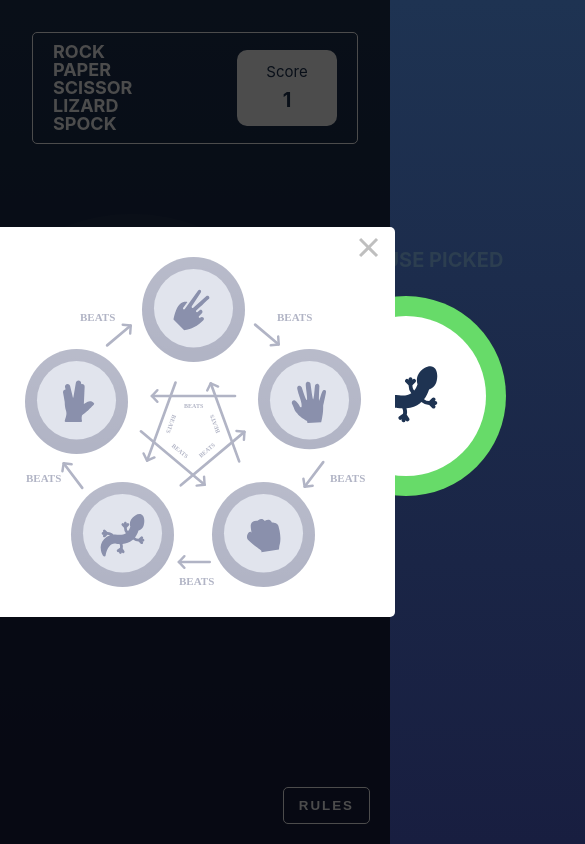
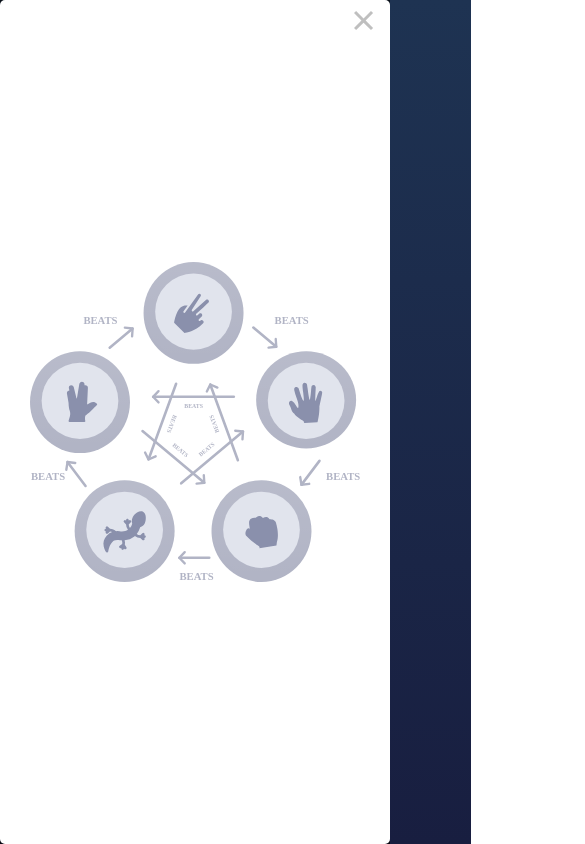
Before and after one commit to chiara-iannuzzi/rock-paper-scissor, a Vue app: page /pick/0 in a window 390 px wide. Both pictures are taken after a click on the button "RULES". Shown: the whole page, 585 px wide, since content can reach past the window. Built offline with nearby package versions, Linux system fonts and the light colour scheme.

Commit message:
style: add responsive design

```diff
--- a/src/App.vue
+++ b/src/App.vue
@@ -24,15 +24,22 @@ function toggleRuleModal() {
 
   <Button class="rule-button" link="" @click="toggleRuleModal" theme="secondary">Rules</Button>
   <Modal :isOpen="isRuleOpen" @close="isRuleOpen = false">
-    <img src="@/assets/image-rules-bonus.svg">
+    <img class="rule-img" src="@/assets/image-rules-bonus.svg">
   </Modal>
 
 </template>
 
 <style lang="scss">
-  .rule-button{
-    position: fixed;
-    bottom: rem(20);
-    right: rem(20);
+  .rule{
+    &-img{
+      width: auto;
+      height: fit-content;
+      max-width: 100%;
+    }
+    &-button{
+      position: fixed;
+      bottom: rem(20);
+      right: rem(20);
+    }
   }
 </style>
--- a/src/assets/base.css
+++ b/src/assets/base.css
@@ -83,4 +83,5 @@ body {
   text-rendering: optimizeLegibility;
   -webkit-font-smoothing: antialiased;
   -moz-osx-font-smoothing: grayscale;
+  overflow: hidden;
 }
--- a/src/assets/main.css
+++ b/src/assets/main.css
@@ -3,6 +3,6 @@
 #app {
   max-width: 1280px;
   margin: 0 auto;
-  padding: 2rem;
+  padding: 20px;
   font-weight: normal;
 }
--- a/src/assets/variables.scss
+++ b/src/assets/variables.scss
@@ -1,7 +1,5 @@
 $blue: #1e3352;
 $radius: 5px;
-$rpsIconWidth: 150;
-$rpsIconBgWidth : calc($rpsIconWidth - 20);
 
 $rock: #db3b55;
 $paper: #5871F0;
--- a/src/components/Modal.vue
+++ b/src/components/Modal.vue
@@ -51,13 +51,19 @@
         &-content {
             transition: .3s ease;
             transform: translateY(-20px);
-            flex-basis: 600px;
+            width: 100%;
+            height: 100%;
+            max-width: rem(600);
             padding: rem(30);
             background-color: white;
             border-radius: 5px;
             display: flex;
+            align-items: center;
             justify-content: center;
             position: relative;
+            @media screen and (min-width: 1280px) {
+              height: unset;
+            }
         }
         &-close{
           position: absolute;
--- a/src/components/Pick.vue
+++ b/src/components/Pick.vue
@@ -1,6 +1,37 @@
 <script setup lang="ts">
-  import { rps } from '../constants';
+  import { ref } from 'vue';
+import { rps } from '../constants';
   import Icon from './Icon.vue'
+
+  //State
+  const rpsIconWidthNumber = ref(0)
+  const rpsIconWidth = ref()
+  const rpsIconBgWidthNumber = ref()
+  const rpsIconBgWidth = ref()
+  const rpsIconTop = ref()
+
+  function changeSize(baseSize:number, rpsTop:number){
+    rpsIconWidthNumber.value = baseSize
+    rpsIconWidth.value = `${rpsIconWidthNumber.value}px`
+    rpsIconBgWidthNumber.value = rpsIconWidthNumber.value - 20;
+    rpsIconBgWidth.value = `${rpsIconBgWidthNumber.value}px`
+    rpsIconTop.value = `${rpsTop}px`
+  }
+
+  function changeRpsSize(){
+    if(window.innerWidth < 1280){
+      changeSize(100, 60)
+    }
+    else{
+      changeSize(150, 90)
+    }
+  }
+
+  changeRpsSize()
+
+  window.addEventListener('resize', () => {
+    changeRpsSize()
+  })
 
 </script>
 
@@ -22,8 +53,8 @@
     bottom: $bottom;
     left: $left;
     right: $right;
-    width: rem($rpsIconWidth);
-    height: rem($rpsIconWidth);
+    width: v-bind(rpsIconWidth);
+    height: v-bind(rpsIconWidth);
     display: flex;
     align-items: center;
     justify-content: center;
@@ -32,8 +63,8 @@
     &::after{
       content:"";
       position:absolute;
-      width: rem($rpsIconBgWidth);
-      height: rem($rpsIconBgWidth);
+      width: v-bind(rpsIconBgWidth);
+      height: v-bind(rpsIconBgWidth);
       left: 10px;
       top: 10px;
       background: white;
@@ -56,24 +87,27 @@
       max-width: fit-content;
       margin: rem(150) auto 0 auto;
       &-background{
-        width: rem(400);
+        width: rem(280);
+        @media screen and (min-width: 1280px) {
+          width: rem(400);
+        }
       }
     }
     &-icon{
       &-paper{
-        @include rpsLinkStyle(90px, unset, calc(($rpsIconWidth / 4) * -1px), unset);
+        @include rpsLinkStyle(v-bind(rpsIconTop), unset, calc((v-bind(rpsIconWidthNumber) / 4) * -1px), unset);
       }
       &-lizard{
-        @include rpsLinkStyle(unset, 0, unset, calc(($rpsIconWidth / 4) * -1px));
+        @include rpsLinkStyle(unset, 0, unset, calc((v-bind(rpsIconWidthNumber) / 4) * -1px));
       }
       &-spock{
-        @include rpsLinkStyle(90px, calc(($rpsIconWidth / 4) * -1px), unset, unset);
+        @include rpsLinkStyle(v-bind(rpsIconTop), calc((v-bind(rpsIconWidthNumber) / 4) * -1px), unset, unset);
       }
       &-scissors{
-        @include rpsLinkStyle(calc(($rpsIconWidth / 4) * -1px), calc(50% - ($rpsIconWidth / 2) * 1px), unset, unset);
+        @include rpsLinkStyle(calc((v-bind(rpsIconWidthNumber) / 4) * -1px), calc(50% - (v-bind(rpsIconWidthNumber) / 2) * 1px), unset, unset);
       }
       &-rock{
-        @include rpsLinkStyle(unset, unset, 0, calc(($rpsIconWidth / 4) * -1px));
+        @include rpsLinkStyle(unset, unset, 0, calc((v-bind(rpsIconWidthNumber) / 4) * -1px));
       }
     }
   }
--- a/src/components/Result.vue
+++ b/src/components/Result.vue
@@ -14,6 +14,12 @@
     const pickedItem = rps[pickedId];
     const randomId = Math.floor(Math.random() * 5);
     const randomPicked = rps[randomId];
+
+    //State
+    const rpsIconWidthNumber = ref()
+    const rpsIconWidth = ref()
+    const rpsIconBgWidthNumber = ref()
+    const rpsIconBgWidth = ref()
 
     const finalScoreState = ref('');
     const finalScoreWhoWin = ref();
@@ -51,8 +57,29 @@
         finalScoreState.value = 'it\'s a tie'
         finalScoreWhoWin.value = null
 
+    }
 
-}
+    function changeSize(baseSize:any){
+      rpsIconWidthNumber.value = baseSize
+      rpsIconWidth.value = `${rpsIconWidthNumber.value}px`
+      rpsIconBgWidthNumber.value = rpsIconWidthNumber.value - 40;
+      rpsIconBgWidth.value = `${rpsIconBgWidthNumber.value}px`
+    }
+
+    function changeRpsSize(){
+      if(window.innerWidth < 1280){
+        changeSize(150)
+      }
+      else{
+        changeSize(200)
+      }
+    }
+
+    changeRpsSize()
+
+    window.addEventListener('resize', () => {
+      changeRpsSize()
+    })
 
 </script>
 
@@ -86,8 +113,8 @@
 <style scoped lang="scss">
   @mixin rpsLinkStyle(){
     position: relative;
-    width: rem(200);
-    height: rem(200);
+    width: v-bind(rpsIconWidth);
+    height: v-bind(rpsIconWidth);
     display: flex;
     align-items: center;
     justify-content: center;
@@ -96,8 +123,8 @@
     &::after{
       content:"";
       position:absolute;
-      width: 160px;
-      height: 160px;
+      width: v-bind(rpsIconBgWidth);
+      height: v-bind(rpsIconBgWidth);
       left: 20px;
       top: 20px;
       background: white;
@@ -141,11 +168,16 @@
 
   .circle-container{
       position:absolute;
-      bottom: 0;
+      bottom: 25px;
+      left: -25px;
       opacity: 0;
-      width:200px;
-      height:200px;
+      width:v-bind(rpsIconWidth);
+      height:v-bind(rpsIconWidth);
       z-index: -1;
+      @media screen and (min-width: 1280px) {
+        bottom: 0;
+        left: 0;
+      }
       &.is-showing{
           animation: fadeIn .1s 1.5s both;
       }
@@ -158,11 +190,23 @@
       align-items: center;
       margin : 100px auto 0 auto;
       max-width: 500px;
-      animation: containerSpacing .4s 2s ease both;
+      flex-wrap: wrap;
+      @media screen and (min-width: 1280px) {
+        flex-wrap: nowrap;
+        animation: containerSpacing .4s 2s ease both;
+      }
     }
     &-middle{
       animation: fadeIn .6s 2.3s ease both;
       text-align: center;
+      order: 2;
+      width: 100%;
+      margin-top: 50px;
+      @media screen and (min-width: 1280px) {
+        order: unset;
+        width: unset;
+        margin-top: 0;
+      }
       &-title{
         font-size: 30px;
         text-transform: uppercase;
@@ -174,10 +218,13 @@
       position:relative;
       &-title{
         margin-bottom: 20px;
-        font-size: 20px;
+        font-size: 16px;
         text-transform: uppercase;
         font-weight: bold;
         text-align: center;
+        @media screen and (min-width: 1280px) {
+          font-size: 20px;
+        }
       }
     }
   }
@@ -185,8 +232,8 @@
   .house-choice{
     animation: fadeIn .3s 1s both;
     &-placeholder{
-      width: 200px;
-      height: 200px;
+      width: v-bind(rpsIconWidth);
+      height: v-bind(rpsIconWidth);
       background: rgba(0, 0, 0, 0.2);
       border-radius: 100px;
       position: absolute;
```
